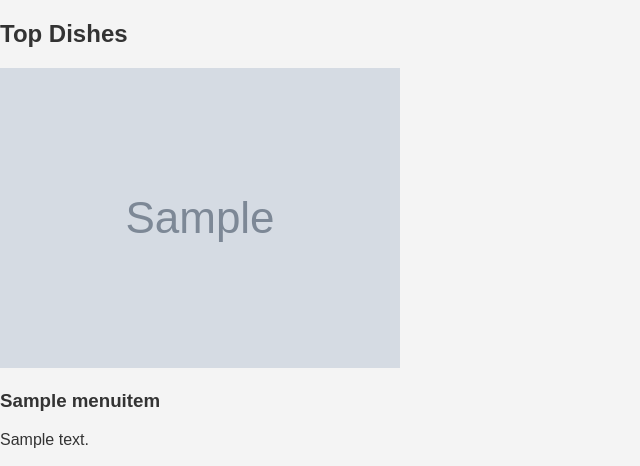
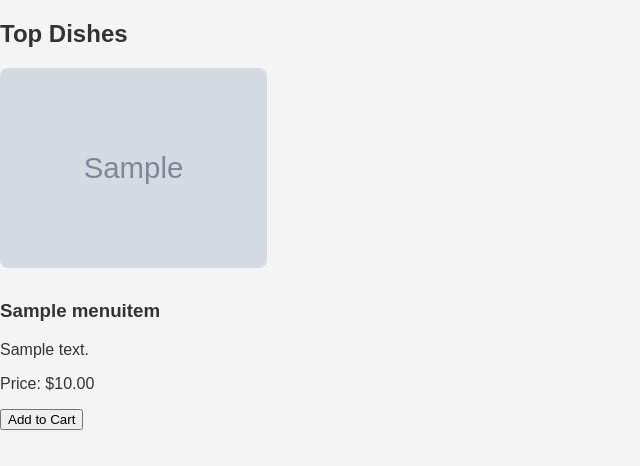
Before and after one commit to snam7/sprinters_2, a Django app: page /home/ in a window 1280 px wide. Shown: the part 258-724 px from the top of the page, without its empty margins (0-640 px from the left). Run offline with Django 5.2, Linux system fonts and the light colour scheme; a user stored in the database is signed in; tables that the repository leaves empty hold one stand-in row (values such as "Sample post"); grey boxes marked "Sample" are stand-in pictures.

Commit message:
3rd commit (demo)

```diff
--- a/static/css/style.css
+++ b/static/css/style.css
@@ -85,3 +85,11 @@ footer {
   margin: 4px 2px;
   cursor: pointer;
 }
+
+.dishes-grid .dish img {
+  max-width: 100%; /* ensures the image is not wider than its container */
+  height: auto; /* maintains the aspect ratio */
+  max-height: 200px; /* adjust this value based on your design needs */
+  border-radius: 8px; /* optional, for rounded corners */
+  margin-bottom: 10px; /* space below the image */
+}
--- a/store_app/models.py
+++ b/store_app/models.py
@@ -36,3 +36,11 @@ class OrderItem(models.Model):
 
     def __str__(self):
         return f"{self.quantity} of {self.menu_item.name} in {self.order}"
+
+class CartItem(models.Model):
+    user = models.ForeignKey(settings.AUTH_USER_MODEL, on_delete=models.CASCADE, related_name='cart_items')
+    menu_item = models.ForeignKey('MenuItem', on_delete=models.CASCADE)
+    quantity = models.PositiveIntegerField(default=1)
+
+    def __str__(self):
+        return f"{self.quantity} of {self.menu_item.name}"
--- a/store_app/templates/store_app/home.html
+++ b/store_app/templates/store_app/home.html
@@ -1,8 +1,5 @@
 {% extends 'base.html' %}
 {%load static%}
-
-{% block title %}Home - Savory Sprinters{% endblock %}
-
 {% block content %}
 <header>
     <h1>Welcome to Savory Sprinters</h1>
@@ -13,25 +10,25 @@
 <section>
     <h2>Top Dishes</h2>
     <div class="dishes-grid">
-        {% for dish in dishes %}
+        {% for item in dishes %}
         <div class="dish">
-    {% if dish.image %}
-        <img src="{{ dish.image.url }}" alt="Picture of {{ dish.name }}">
+            {% if item.image %}
+                <img src="{{ item.image.url }}" alt="{{ item.name }}">
             {% else %}
                 <img src="{% static 'menu_items/default-image.jpg' %}" alt="Default image">
             {% endif %}
-    <h3>{{ dish.name }}</h3>
-    <p>{{ dish.description }}</p>
-    <p>Price: ${{ dish.price }}</p>
-    <p>Ordered: {{ dish.orders_count }} times</p>
+            <h3>{{ item.name }}</h3>
+            <p>{{ item.description }}</p>
+            <p>Price: ${{ item.price }}</p>
+            <button onclick="location.href='{% url 'store_app:add_to_cart' item.id %}'">Add to Cart</button>
         </div>
         {% empty %}
-    <p>No dishes to display currently.</p>
+        <p>Sorry, no dishes are available at the moment.</p>
         {% endfor %}
-
     </div>
 </section>
 {% endif %}
+
 
 
 {% if not user.is_authenticated %}
--- a/store_app/templates/store_app/menu.html
+++ b/store_app/templates/store_app/menu.html
@@ -18,7 +18,9 @@
             <h3>{{ item.name }}</h3>
             <p>{{ item.description }}</p>
             <p>Price: ${{ item.price }}</p>
-            <button>Add to Cart</button>
+            {% if user.is_authenticated %}
+            <button onclick="location.href='{% url 'store_app:add_to_cart' item.id %}'">Add to Cart</button>
+            {% endif %}
         </div>
         {% empty %}
         <p>Sorry, no dishes are available at the moment.</p>
--- a/store_app/urls.py
+++ b/store_app/urls.py
@@ -1,10 +1,15 @@
 
 from django.urls import path
 from . import views
+from .views import add_to_cart, view_cart, remove_from_cart
+
 
 urlpatterns = [
     path('menu/', views.menu, name='menu'),
     path('home/',views.home,name='home'),
     path('about/', views.about, name='about'),
+    path('add-to-cart/<int:item_id>/', add_to_cart, name='add_to_cart'),
+    path('cart/', view_cart, name='view_cart'),
+    path('remove-from-cart/<int:item_id>/', remove_from_cart, name='remove_from_cart'),
 
 ]
--- a/store_app/views.py
+++ b/store_app/views.py
@@ -1,8 +1,33 @@
 
-from django.shortcuts import render
 from .models import MenuItem
 from django.db.models import Count
 from . import views
+from django.shortcuts import redirect, render
+from django.contrib.auth.decorators import login_required
+from .models import MenuItem, CartItem
+
+@login_required
+def add_to_cart(request, item_id):
+    item = MenuItem.objects.get(id=item_id)
+    cart_item, created = CartItem.objects.get_or_create(
+        user=request.user,
+        menu_item=item,
+        defaults={'quantity': 1}
+    )
+    if not created:
+        cart_item.quantity += 1
+        cart_item.save()
+    return redirect('store_app:menu')
+
+@login_required
+def view_cart(request):
+    cart_items = CartItem.objects.filter(user=request.user)
+    return render(request, 'store_app/cart.html', {'cart_items': cart_items})
+
+@login_required
+def remove_from_cart(request, item_id):
+    CartItem.objects.filter(id=item_id, user=request.user).delete()
+    return redirect('store_app:view_cart')
 
 
 def menu(request):
```
Also changed, not shown: store_app/migrations/0004_cartitem.py (added). Lines whose indentation alone changed are shown as unchanged.
